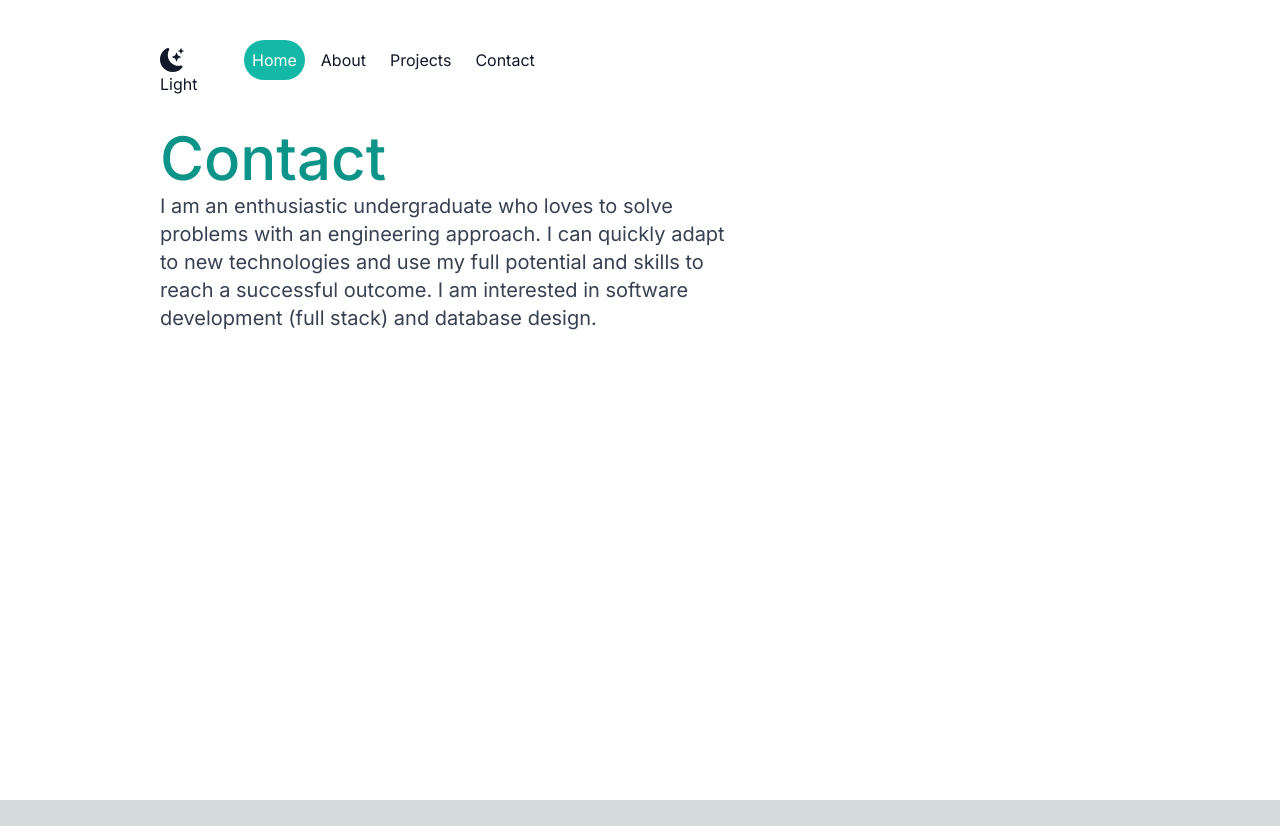
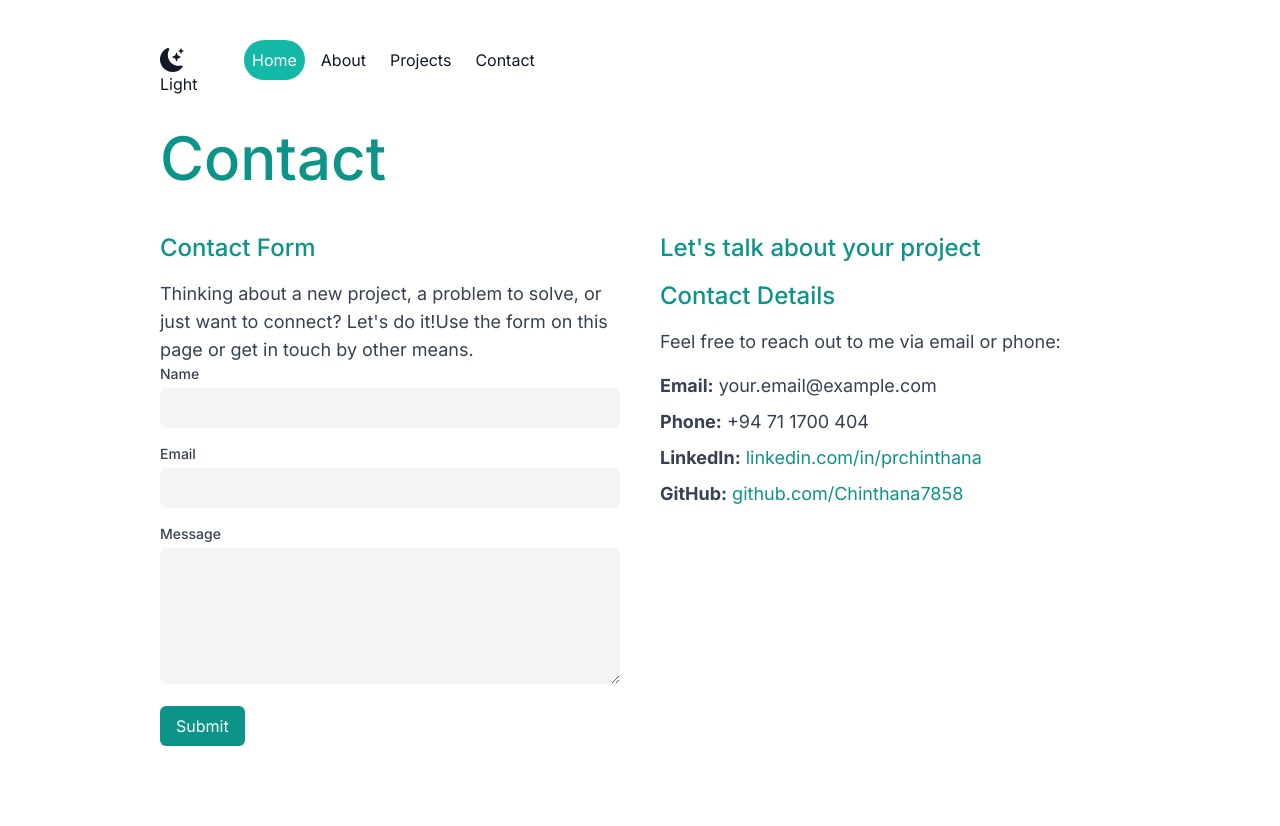
Before and after one commit to Chinthana7858/portfolio, a Next.js app: page /Contact in a window 1280 px wide. Before the commit the page ends 800 px from the top, so only its background shows below. Built offline with nearby package versions, Linux system fonts and the light colour scheme.

Commit message:
added_projects

```diff
--- a/src/app/About/page.tsx
+++ b/src/app/About/page.tsx
@@ -5,7 +5,7 @@ import Head from 'next/head';
 import React from 'react';
 import { useGlobalState } from '../context/GlobalStateContext';
 import { FaJsSquare, FaReact, FaCss3Alt, FaHtml5, FaNodeJs, FaJava } from 'react-icons/fa';
-import { SiTypescript, SiTailwindcss, SiSpringboot, SiNextdotjs, SiFlutter, SiJavascript, SiMysql, SiMongodb, SiFirebase, SiDart, SiGithub, SiPostman, SiFigma, SiAdobephotoshop, SiBlender, SiCanva } from 'react-icons/si';
+import { SiTypescript, SiTailwindcss, SiSpringboot, SiNextdotjs, SiFlutter, SiJavascript, SiMysql, SiMongodb, SiFirebase, SiDart, SiGithub, SiPostman, SiFigma, SiAdobephotoshop, SiBlender, SiCanva, SiNetlify, SiVercel } from 'react-icons/si';
 import { RiSoundcloudLine } from 'react-icons/ri';
 
 
@@ -42,6 +42,8 @@ const toolbox = [
   { name: 'Github', icon: SiGithub},
   { name: 'Postman', icon: SiPostman },
   { name: 'Figma', icon: SiFigma },
+  { name: 'Netlify', icon: SiNetlify},
+  { name: 'Vercel', icon: SiVercel},
   { name: 'Adobe Photoshop', icon: SiAdobephotoshop },
   { name: 'Blender', icon: SiBlender },
   { name: 'Canva', icon: SiCanva },
--- a/src/app/Contact/page.tsx
+++ b/src/app/Contact/page.tsx
@@ -1,40 +1,223 @@
 "use client";
-import Navbar from '@/Components/navigationBar'
-import Head from 'next/head';
-import React from 'react'
-import { useGlobalState } from '../context/GlobalStateContext';
+import Navbar from "@/Components/navigationBar";
+import Head from "next/head";
+import React, { useState } from "react";
+import { useGlobalState } from "../context/GlobalStateContext";
 
 export default function ContactPage() {
-  const { number, setNumber, dark, setDark } = useGlobalState();
+  const { dark } = useGlobalState();
+  const [formData, setFormData] = useState({
+    name: "",
+    email: "",
+    message: "",
+  });
+
+  const handleChange = (
+    e: React.ChangeEvent<HTMLInputElement | HTMLTextAreaElement>
+  ) => {
+    const { name, value } = e.target;
+    setFormData({ ...formData, [name]: value });
+  };
+
+  const handleSubmit = (e: React.FormEvent) => {
+    e.preventDefault();
+    // Handle form submission logic here
+    console.log("Form submitted:", formData);
+  };
+
   return (
     <div className="">
       <Head>
-        <title>Create Next App</title>
-        <meta name="description" content="Generated by create next app" />
+        <title>Contact Us</title>
+        <meta name="description" content="Contact page" />
         <link rel="icon" href="/favicon.ico" />
       </Head>
-      <main className={`px-10 md:px-20 lg:px-40 ${dark?"bg-gray-900 ":"bg-white"}`}>
+      <main
+        className={`px-10 md:px-20 lg:px-40 ${
+          dark ? "bg-gray-900" : "bg-white"
+        }`}
+      >
         <section className="min-h-screen">
-        <nav className={`flex justify-between pt-10 mb-12  ${dark?"text-white":"text-gray-900"}`}>
+          <nav
+            className={`flex justify-between pt-10 mb-12 ${
+              dark ? "text-white" : "text-gray-900"
+            }`}
+          >
             <Navbar />
           </nav>
 
           <div className="basis-2/3">
-            <div className="text-start">
+            <div className="text-start mb-10">
               <h2 className="pb-1 text-4xl font-medium text-teal-600 dark:text-teal-400 md:text-6xl">
                 Contact
               </h2>
-              <p className={`max-w-xl leading-8 text-md md:text-xl  ${dark?"text-white":"text-gray-700"}`}>
+              {/* <p
+                className={`max-w-xl leading-8 text-md md:text-xl ${
+                  dark ? "text-white" : "text-gray-700"
+                }`}
+              >
                 I am an enthusiastic undergraduate who loves to solve problems
                 with an engineering approach. I can quickly adapt to new
                 technologies and use my full potential and skills to reach a
                 successful outcome. I am interested in software development
                 (full stack) and database design.
-              </p>
+              </p> */}
             </div>
+
+            <div className="grid grid-cols-1 md:grid-cols-2 gap-10">
+              <div>
+                <h3
+                  className={`pb-4 text-2xl font-medium ${
+                    dark ? "text-teal-400" : "text-teal-600"
+                  }`}
+                >
+                  Contact Form
+                </h3>
+                <p
+                  className={`text-lg ${dark ? "text-white" : "text-gray-700"}`}
+                >
+                  Thinking about a new project, a problem to solve, or just want to connect? Let's do it!Use the form on this page or get in touch by other means.
+                </p>
+                <form onSubmit={handleSubmit} className="space-y-4">
+                  <div>
+                    <label
+                      className={`block text-sm font-medium ${
+                        dark ? "text-white" : "text-gray-700"
+                      }`}
+                      htmlFor="name"
+                    >
+                      Name
+                    </label>
+                    <input
+                      type="text"
+                      id="name"
+                      name="name"
+                      value={formData.name}
+                      onChange={handleChange}
+                      className={`w-full p-2 mt-1 rounded-md ${
+                        dark
+                          ? "bg-gray-800 text-white"
+                          : "bg-gray-100 text-gray-900"
+                      }`}
+                      required
+                    />
+                  </div>
+                  <div>
+                    <label
+                      className={`block text-sm font-medium ${
+                        dark ? "text-white" : "text-gray-700"
+                      }`}
+                      htmlFor="email"
+                    >
+                      Email
+                    </label>
+                    <input
+                      type="email"
+                      id="email"
+                      name="email"
+                      value={formData.email}
+                      onChange={handleChange}
+                      className={`w-full p-2 mt-1 rounded-md ${
+                        dark
+                          ? "bg-gray-800 text-white"
+                          : "bg-gray-100 text-gray-900"
+                      }`}
+                      required
+                    />
+                  </div>
+                  <div>
+                    <label
+                      className={`block text-sm font-medium ${
+                        dark ? "text-white" : "text-gray-700"
+                      }`}
+                      htmlFor="message"
+                    >
+                      Message
+                    </label>
+                    <textarea
+                      id="message"
+                      name="message"
+                      value={formData.message}
+                      onChange={handleChange}
+                      className={`w-full p-2 mt-1 rounded-md ${
+                        dark
+                          ? "bg-gray-800 text-white"
+                          : "bg-gray-100 text-gray-900"
+                      }`}
+                      rows={5}
+                      required
+                    ></textarea>
+                  </div>
+                  <button
+                    type="submit"
+                    className="px-4 py-2 mt-4 text-white bg-teal-600 rounded-md hover:bg-teal-700 dark:bg-teal-400 dark:hover:bg-teal-500"
+                  >
+                    Submit
+                  </button>
+                </form>
+              </div>
+
+              <div>
+              <h3
+                  className={`pb-4 text-2xl font-medium ${
+                    dark ? "text-teal-400" : "text-teal-600"
+                  }`}
+                >
+                  Let's talk about your project
+                </h3>
+
+
+
+                <h3
+                  className={`pb-4 text-2xl font-medium ${
+                    dark ? "text-teal-400" : "text-teal-600"
+                  }`}
+                >
+                  Contact Details
+                </h3>
+                <p
+                  className={`text-lg ${dark ? "text-white" : "text-gray-700"}`}
+                >
+                  Feel free to reach out to me via email or phone:
+                </p>
+                <ul
+                  className={`mt-4 space-y-2 text-lg ${
+                    dark ? "text-white" : "text-gray-700"
+                  }`}
+                >
+                  <li>
+                    <strong>Email:</strong> your.email@example.com
+                  </li>
+                  <li>
+                    <strong>Phone:</strong> +94 71 1700 404
+                  </li>
+                  <li>
+                    <strong>LinkedIn:</strong>{" "}
+                    <a
+                      href="https://linkedin.com/in/prchinthana"
+                      className="text-teal-600 dark:text-teal-400"
+                    >
+                      linkedin.com/in/prchinthana
+                    </a>
+                  </li>
+                  <li>
+                    <strong>GitHub:</strong>{" "}
+                    <a
+                      href="https://github.com/Chinthana7858"
+                      className="text-teal-600 dark:text-teal-400"
+                    >
+                      github.com/Chinthana7858
+                    </a>
+                  </li>
+                </ul>
+              </div>
+            </div>
+          </div>
+          <div className=" h-20">
+
           </div>
         </section>
       </main>
     </div>
-  )
+  );
 }
--- a/src/app/Projects/page.tsx
+++ b/src/app/Projects/page.tsx
@@ -1,53 +1,91 @@
 "use client";
-import Navbar from '@/Components/navigationBar'
+"use client";
+import Navbar from '@/Components/navigationBar';
 import Head from 'next/head';
-import React from 'react'
+import React from 'react';
 import { useGlobalState } from '../context/GlobalStateContext';
 
 export default function ProjectsPage() {
   const { number, setNumber, dark, setDark } = useGlobalState();
+
+  const projects = [
+    {
+      title: "IT Gura",
+      year: "2024",
+      description: "Learning management system for an institute",
+      imageUrl: "/images/it-gura.jpg",
+      technologies: ["React","Typescript","Tailwind CSS"],
+      role: "Front-End Developer"
+    },
+    {
+      title: "Mind Healer",
+      year: "2024",
+      description: "Mobile application for diagnosing patients’ mental disorders and providing solutions using artificial intelligence techniques",
+      imageUrl: "/images/mind-healer.jpg",
+      technologies: ["Flutter", "Firebase"],
+      role: "Mobile App Developer"
+    },
+    {
+      title: "Lak Dream Travel Destination",
+      year: "2024",
+      description: "Website for a tourism company",
+      imageUrl: "/images/lak-dream.jpg",
+      technologies: ["Next.js","Typescript", "Tailwind CSS"],
+      role: "Front-End Developer"
+    },
+    {
+      title: "Virtual School",
+      year: "2023",
+      description: "LMS project for an education institute",
+      imageUrl: "/images/virtual-school.jpg",
+      technologies: ["React","Springboot","Mongodb"],
+      role: "Full-Stack Developer / Team leader"
+    },
+  ];
+
   return (
     <div className="">
       <Head>
-        <title>Create Next App</title>
-        <meta name="description" content="Generated by create next app" />
+        <title>Projects</title>
+        <meta name="description" content="Projects page" />
         <link rel="icon" href="/favicon.ico" />
       </Head>
-      <main className={`px-10  md:px-20 lg:px-40 ${dark?"bg-gray-900 ":"bg-white"}`}>
+      <main className={`px-10 md:px-20 lg:px-40 ${dark ? "bg-gray-900" : "bg-white"}`}>
         <section className="min-h-screen">
-        <nav className={`flex justify-between pt-10 mb-12  ${dark?"text-white":"text-gray-900"}`}>
+          <nav className={`flex justify-between pt-10 mb-12 ${dark ? "text-white" : "text-gray-900"}`}>
             <Navbar />
           </nav>
 
           <div className="basis-2/3">
             <div className="text-start">
-              <h2 className="pb-1 text-4xl font-medium text-teal-600 dark:text-teal-400 md:text-6xl">
-                Projects
-              </h2>
-              <ul className={`list-disc pl-5 ${dark ? "text-white" : "text-gray-700"}`}>
-                <li>
-                  <strong>Vis-BRIDGE</strong> (2021): This device can control the electrical equipment based on the hand gestures given by the user. The project was developed based on the Raspberry Pi single board computer. Computer vision algorithms were employed to identify the hand gestures. A power electronic circuit controlled the power delivered to the equipment.
-                </li>
-                <li>
-                  <strong>RISC-V Processor</strong> (2023): We designed a single cycle 32-bit RISC-V processor as per the RV32I ISA specification. It also consisted of a cache memory with victim cache functionality. The processor was optimized for its performance and resource usage.
-                </li>
-                <li>
-                  <strong>AquaMate</strong> (2023): This project aims to develop a system to automate processes in commercial aquariums and fish farms, including water quality monitoring, anomaly detection, and automating the fish feeding process. A dashboard is provided for monitoring and commanding.
-                </li>
-                <li>
-                  <strong>Voltage Regulator</strong> (2022): Developed a voltage regulator for high-power applications. The regulated voltage is 28 volts with a maximum current rating of 30 amperes. An overcurrent protection circuit was also added. Maintaining an acceptable ripple ratio and thermal management were crucial in this project.
-                </li>
-                <li>
-                  <strong>High-Frequency Amplifier</strong> (2022): Our team designed a power amplifier for high-frequency operations. We achieved excellent test results with high gain and no significant waveform distortion. The power gain is around 20 decibels.
-                </li>
-                <li>
-                  <strong>Autonomous Robot</strong> (2021): We developed an autonomous mobile robot simulation for the EN2532 - Robot Design and Competition Module. It included maze solving, object detection, and placing, among other features. Webots simulator was used as the simulation platform.
-                </li>
-              </ul>
+              <h2 className="pb-10 text-4xl font-medium text-teal-600 dark:text-teal-400 md:text-6xl">Projects</h2>
+              <div className="grid grid-cols-1 md:grid-cols-2 gap-10">
+                {projects.map((project, index) => (
+                  <div key={index} className={`border rounded-lg p-5 ${dark ? "bg-gray-800" : "bg-gray-100"} shadow-lg`}>
+                    <img src={project.imageUrl} alt={project.title} className="w-full h-48 object-cover rounded-lg mb-5" />
+                    <h3 className={`text-2xl font-semibold mb-2 ${dark ? "text-teal-400" : "text-teal-600"}`}>{project.title}</h3>
+                    <p className="text-sm font-medium text-gray-500 dark:text-gray-400 mb-2">{project.year}</p>
+                    <p className={`text-base ${dark ? "text-gray-200" : "text-gray-700"}`}>{project.description}</p>
+                    <div className="mt-4">
+                      <h4 className={`text-lg font-medium ${dark ? "text-teal-400" : "text-teal-600"}`}>Technologies Used:</h4>
+                      <ul className={`list-disc pl-5 ${dark ? "text-gray-200" : "text-gray-700"}`}>
+                        {project.technologies.map((tech, techIndex) => (
+                          <li key={techIndex}>{tech}</li>
+                        ))}
+                      </ul>
+                    </div>
+                    <div className="mt-4">
+                      <h4 className={`text-lg font-medium ${dark ? "text-teal-400" : "text-teal-600"}`}>Role:</h4>
+                      <p className={`${dark ? "text-gray-200" : "text-gray-700"}`}>{project.role}</p>
+                    </div>
+                  </div>
+                ))}
+              </div>
             </div>
           </div>
+          <div className=' h-28'></div>
         </section>
       </main>
     </div>
-  )
+  );
 }
```
